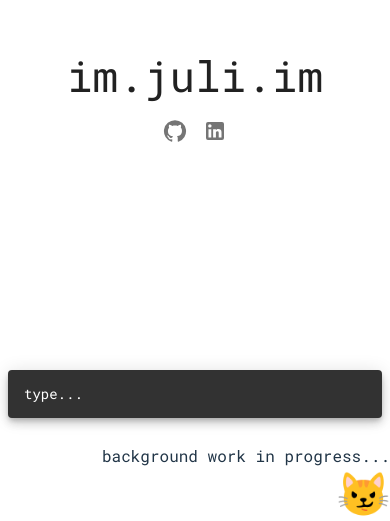
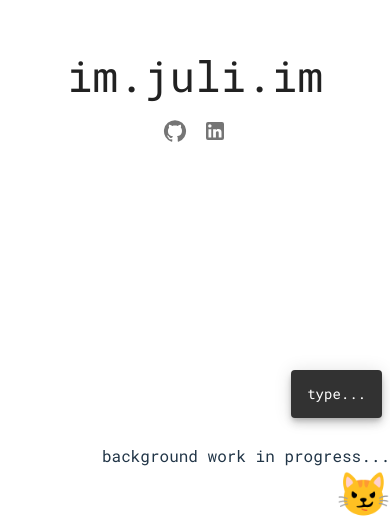
Before and after one commit to eoyoa/juliank.im, a React (Vite) app: page / in a window 390 px wide. Shown: the part 326-847 px from the top of the page. Built offline with nearby package versions, Linux system fonts and the light colour scheme.

Commit message:
Fix cat type snackbar size on mobile

```diff
--- a/src/background/Cat.tsx
+++ b/src/background/Cat.tsx
@@ -43,6 +43,7 @@ export function Cat() {
           },
           "& .MuiSnackbarContent-root": {
             minWidth: "fit-content",
+            flexGrow: 0,
           },
         }}
         open={open}
```
